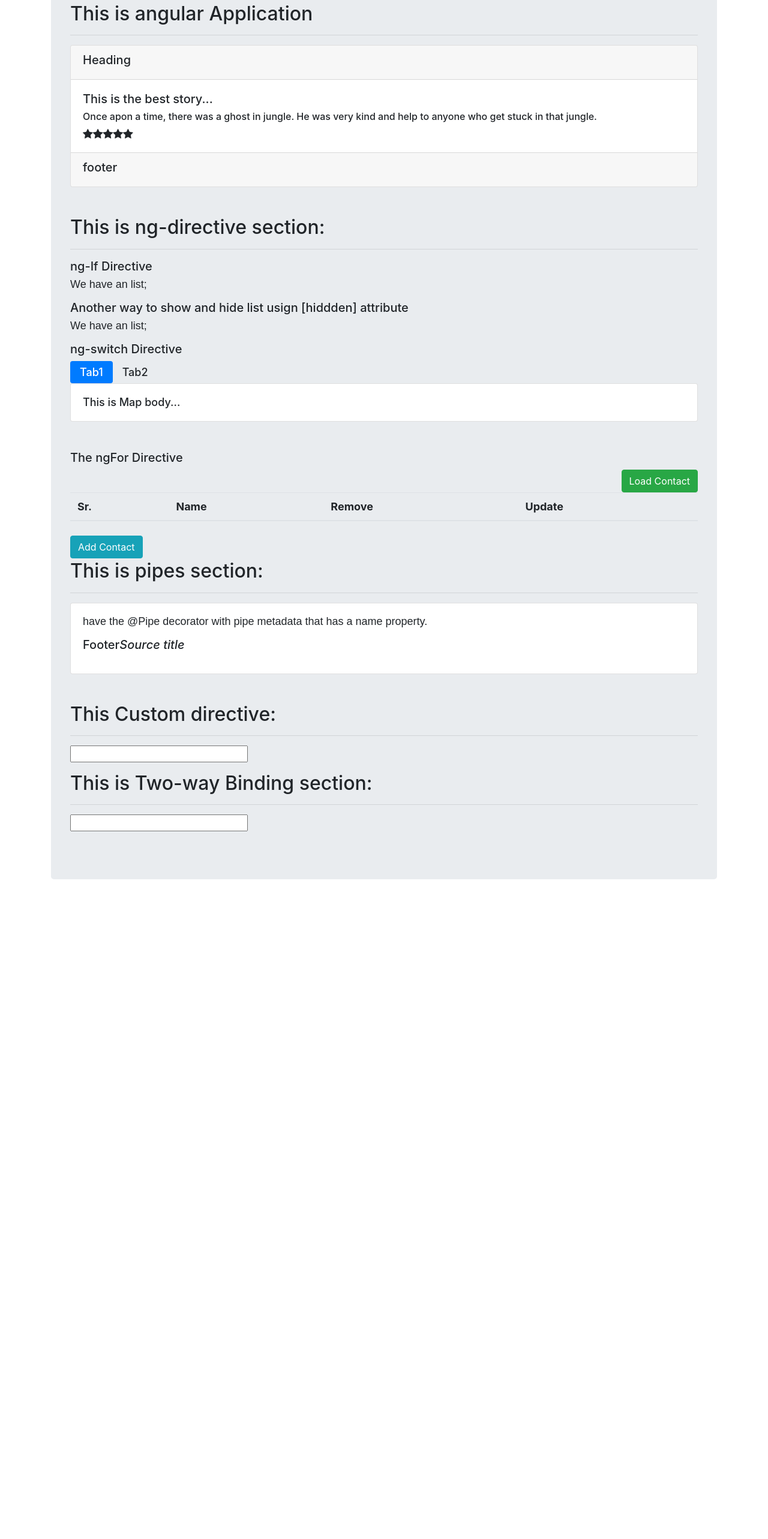
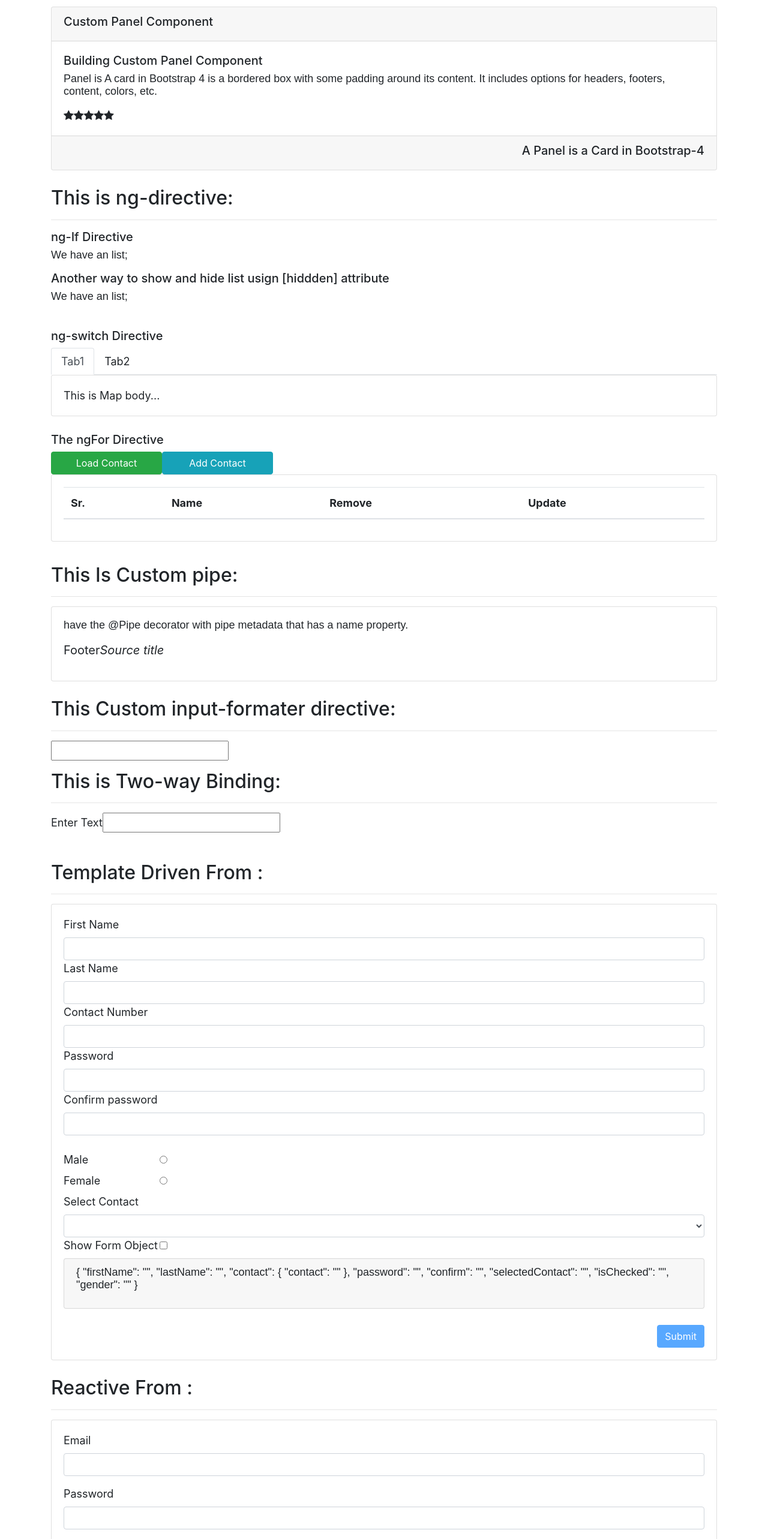
Before and after one commit to Ram-Suryavanshi/angular, an Angular app: page / in a window 1280 px wide. Shown: the part 60-2626 px from the top of the page at 60% size. Before the commit the page ends 1558 px from the top, so only its background shows below. Built offline with nearby package versions, Linux system fonts and the light colour scheme.

Commit message:
contact form added(Template form & Reactive Forms

```diff
--- a/src/app/app.component.html
+++ b/src/app/app.component.html
@@ -1,20 +1,18 @@
 
 <div class="container">
-
-<h1 class="jumbotron">
-
 
  <h2> {{title}} </h2><hr>
 
   <!--cCustom panel Component -->
   <app-panel>
       <ng-container class="header">
-       <h5>Heading</h5>
+       <h5>Custom Panel Component</h5>
       </ng-container>
       <ng-container class="body">
-        <h5>This is the best story...</h5>
-        <h6>Once apon a time, there was a ghost in jungle. He was very kind and help to anyone who get stuck in that jungle.</h6>
-
+        <h5>Building Custom Panel Component</h5>
+        <p>
+            Panel is A card in Bootstrap 4 is a bordered box with some padding around its content. It includes options for headers, footers, content, colors, etc.
+        </p>
         <!-- favourite Component -->
         <favourite [isFavourite]="post.isFavourite" (change)="onFavouriteChange($event)"></favourite>
         <favourite [isFavourite]="post.isFavourite" (change)="onFavouriteChange($event)"></favourite>
@@ -24,7 +22,7 @@
 
       </ng-container>
       <ng-container class="footer">
-        <h5>footer</h5>
+        <h5 class="pull-right">A Panel is a Card in Bootstrap-4</h5>
       </ng-container>
   </app-panel>
 
@@ -33,10 +31,11 @@
    <br>
 
   <!-- directive Component -->
-  <h2>This is ng-directive section:</h2><hr>
+  <h2>This is ng-directive:</h2><hr>
   <directive></directive>
 
-  <h2>This is pipes section:</h2><hr>
+  <p>&nbsp;</p>
+  <h2>This Is Custom pipe:</h2><hr>
   <div class="card">
     <div class="card-body">
       <blockquote class="blockquote">
@@ -47,15 +46,21 @@
   </div>
   <br/>
 
-  <h2>This Custom directive:</h2><hr>
+  <h2>This Custom input-formater directive:</h2><hr>
   <div class="form-group">
     <input  type="text" [appInputFormat]="'uppercase'">
   </div>
 
-  <h2>This is Two-way Binding section:</h2><hr>
+  <h2>This is Two-way Binding:</h2><hr>
   <div class="form-group">
+    <label for="test">Enter Text</label>
     <input [(ngModel)]="test" type="text">
   </div>
   <h6>{{test | uppercase}}</h6>
-</h1>
+   <br>
+
+  <contact-form ></contact-form>
+
+  <h1>&nbsp;</h1>
+
 </div>
--- a/src/app/app.component.ts
+++ b/src/app/app.component.ts
@@ -8,7 +8,7 @@ import { Component } from '@angular/core';
   styleUrls: ['./app.component.css']
 })
 export class AppComponent {
-  title = 'This is angular Application';
+  title = 'Angular 4+ Application';
   courses = [];
 
   summary = "have the @Pipe decorator with pipe metadata that has a name property. This value will be used to call this pipe in template expressions. It must be a valid JavaScript identifier."
--- /dev/null
+++ b/src/app/contact-form/contact-form-validator.ts
@@ -0,0 +1,11 @@
+import { AbstractControl} from '@angular/forms';
+
+export class ContactFormValidator{
+   static checkSpecialSymbol( control : AbstractControl){
+        if(!(control.value as string).match("^[a-z0-9._%+-]+@[a-z0-9.+-]+\.[a-z]{2,4}$")){
+            return {
+                checkSpecialSymbol : true
+            }
+        } else null;
+    }
+}
--- /dev/null
+++ b/src/app/contact-form/contact-form.component.css
@@ -0,0 +1,3 @@
+label{
+    width: 15%
+}
--- /dev/null
+++ b/src/app/contact-form/contact-form.component.html
@@ -0,0 +1,91 @@
+<h2>Template Driven From :</h2> <hr>
+<div class="card card-body">
+    <form  (ngSubmit)="submitMethod(refForm)" #refForm="ngForm">
+        <div class="from-group">
+          <label for="firstName">First Name</label>
+          <input ngModel  name="firstName"  class="form-control" #firstName="ngModel" type="text" (change)="log(firstName)"
+             minlength="5" pattern="Ramling" required>
+            <div class="alert alert-danger" *ngIf="!firstName.valid && firstName.touched">
+              <div *ngIf="firstName.errors.required">first name field required</div>
+              <div *ngIf="firstName.errors.minlength">first name field minimum 5 chars</div>
+              <div *ngIf="firstName.errors.pattern">first name field pattern doesn't match </div>
+            </div>
+        </div>
+
+        <div class="from-group">
+          <label for="lastName">Last Name</label>
+          <input ngModel  name="lastName"  class="form-control"  #lastName="ngModel" type="text" (change)="log(lastName)"
+            required >
+        </div>
+
+        <!-- Oject contains another oject called contact -->
+        <div ngModelGroup="contact" #contact="ngModelGroup">
+          <span *ngIf="contact.valid" ></span>
+          <div class="from-group">
+            <label for="Contact">Contact Number</label>
+            <input ngModel  name="contact"  class="form-control" #contact="ngModel" type="text" (change)="log(contact)"
+              required >
+          </div>
+        </div>
+
+        <div class="from-group">
+          <label for="password">Password</label>
+          <input ngModel  name="password"  class="form-control"  #password="ngModel" type="password" (change)="log(password)"
+            required >
+        </div>
+
+        <div class="from-group">
+          <label for="confirm">Confirm password</label>
+          <input ngModel  name="confirm"  class="form-control"  #confirm="ngModel" type="password" (change)="log(confirm)"
+            required >
+        </div>
+
+        <br>
+        <div class="radio" *ngFor="let type of gender" >
+            <label for="male">{{type.gen}}</label>
+            <input type="radio" ngModel name="gender" [value]="type.id">
+        </div>
+
+        <div class="from-group">
+          <label for="selectContact">Select Contact</label>
+          <select name="selectedContact" id="selectedContact" ngModel class="form-control">
+            <!-- For bing the object on select use <[ngValue]="contact"> instead [value] property binding-->
+            <option *ngFor="let contact of contactList"  [value]="contact.id" >{{contact.name}}</option>
+          </select>
+        </div>
+
+        <div class="checkbox">
+            <label>Show Form Object</label>
+            <input type="checkbox" ngModel name="isChecked">
+        </div>
+       <div class="card card-header">
+            <p>{{refForm.value | json}}</p>
+        </div>
+        <br>
+        <button type="submit" [disabled]="!refForm.valid" class="btn btn-primary pull-right">Submit</button>
+
+    </form>
+</div>
+<br>
+<!-- Reactive Form -->
+<h2>Reactive  From :</h2> <hr>
+<div class="card card-body">
+  <form [formGroup]="form">
+    <div class="form-group">
+      <label for="username">Email</label>
+      <input formControlName="userName" type="text"  class="form-control">
+    </div>
+    <div class="alert alert-danger" *ngIf="userName.touched && userName.invalid">
+      <div *ngIf="userName.errors.required">first name field required</div>
+      <div *ngIf="userName.errors.minlength">first name field minimum {{userName.errors.minlength.requiredLength}} chars</div>
+      <div *ngIf="userName.errors.checkSpecialSymbol">first name field pattern doesn't match </div>
+    </div>
+
+    <div class="form-group">
+      <label for="">Password</label>
+      <input formControlName="password" type="password"  class="form-control">
+    </div>
+    <button type="submit" [disabled]="!form.valid" class="btn btn-primary pull-right">Submit</button>
+
+  </form>
+</div>
--- /dev/null
+++ b/src/app/contact-form/contact-form.component.ts
@@ -0,0 +1,53 @@
+import { ContactFormValidator } from './contact-form-validator';
+import { Component, OnInit } from '@angular/core';
+import { FormGroup, FormControl, Validators } from '@angular/forms';
+
+@Component({
+  selector: 'contact-form',
+  templateUrl: './contact-form.component.html',
+  styleUrls: ['./contact-form.component.css']
+})
+export class ContactFormComponent implements OnInit {
+
+  constructor() { }
+
+  //Template form data declaration
+
+  log(fname){
+    console.log("Welcome",fname)
+  }
+
+  submitMethod(refFrom){
+    console.log("Form Object",refFrom)
+  }
+
+  contactList = [
+    { id : 1, name: 'Ram'},
+    { id : 2, name: 'Krish'},
+    { id : 3, name: 'Ravi Suryavanshi'}
+  ]
+
+  gender = [
+    {id:1, gen: 'Male'},
+    {id:2, gen: 'Female'}
+  ]
+
+  // Reactive form data declaration
+
+  form = new FormGroup({
+    userName: new FormControl('',[
+      Validators.required,
+      Validators.minLength(6),
+      ContactFormValidator.checkSpecialSymbol
+    ]),
+    password: new FormControl('',Validators.required)
+  });
+
+  get userName(){
+    return this.form.get('userName');
+  }
+
+  ngOnInit() {
+  }
+
+}
--- a/src/app/directive/directive.component.html
+++ b/src/app/directive/directive.component.html
@@ -23,9 +23,9 @@
 <div [hidden]="list.length > 0">
  <p> We don't have an list;</p>
 </div>
-
+<br>
 <h5>ng-switch Directive</h5>
-<div class="nav nav-pills">
+<div class="nav nav-tabs">
   <li class="nav-item"><a [class.active]="viewMode =='map'" (click)="viewMode='map'" class="nav-link" >Tab1</a></li>
   <li class="nav-item"><a  [class.active]="viewMode =='list'" (click)="viewMode='list'" class="nav-link" >Tab2</a></li>
 </div>
@@ -45,7 +45,10 @@
 <br>
 
 <h5>The ngFor Directive</h5>
-<button type="button" (click)="loadContact()" class="btn btn-success pull-right">Load Contact</button>
+<button type="button" (click)="loadContact()" class="btn btn-success  col-md-2">Load Contact</button>
+<button type="button" (click)="addContact()" class="btn btn-info col-md-2">Add Contact</button>
+
+<div class="card card-body">
     <table class="table table-hover">
       <thead>
         <tr>
@@ -78,4 +81,4 @@
         {{item.name}}
       </li>
     </ul> -->
-<button type="button" (click)="addContact()" class="btn btn-info">Add Contact</button>
+  </div>
```
Also changed, not shown: src/app/app.module.ts (+5 -2 lines), 1 other file (tests, documents, lock files or other folders). Lines whose indentation alone changed are shown as unchanged.
